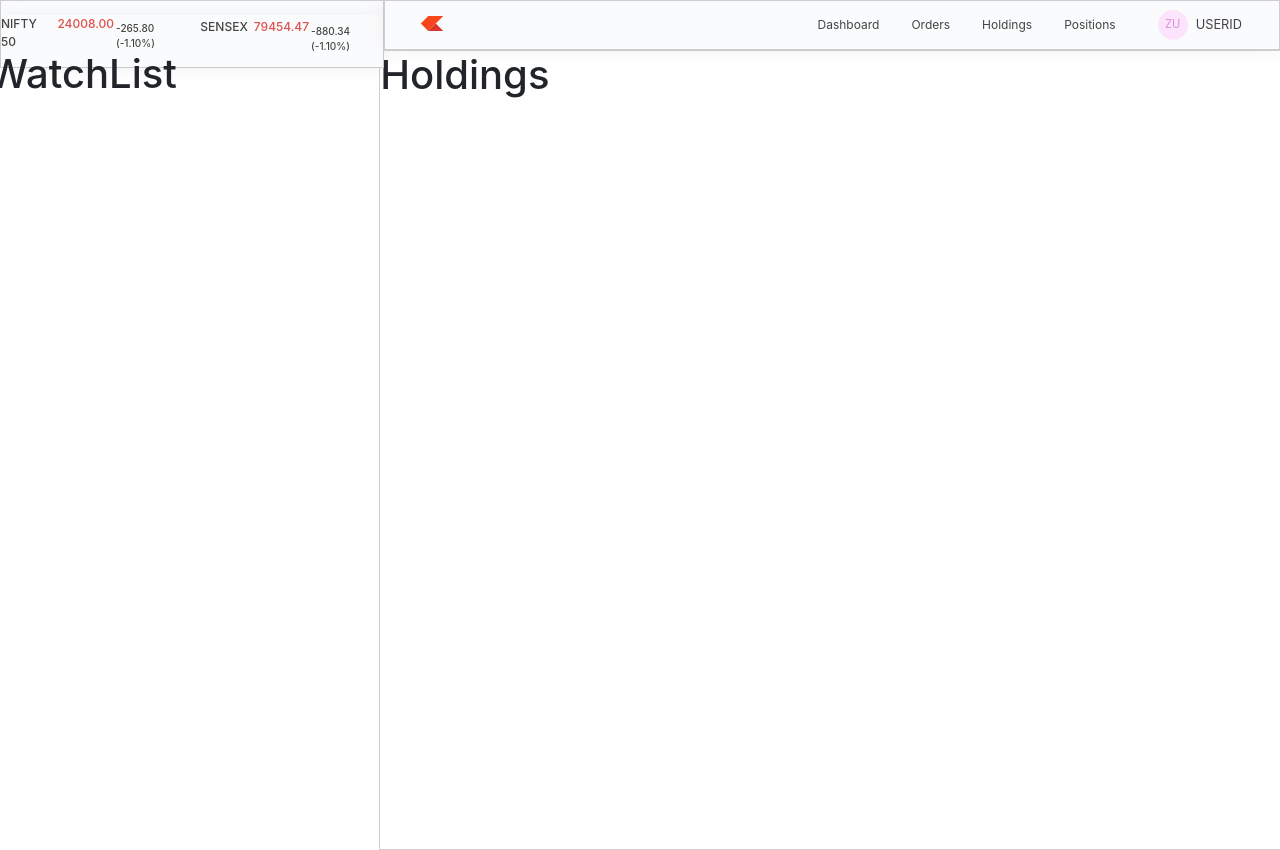
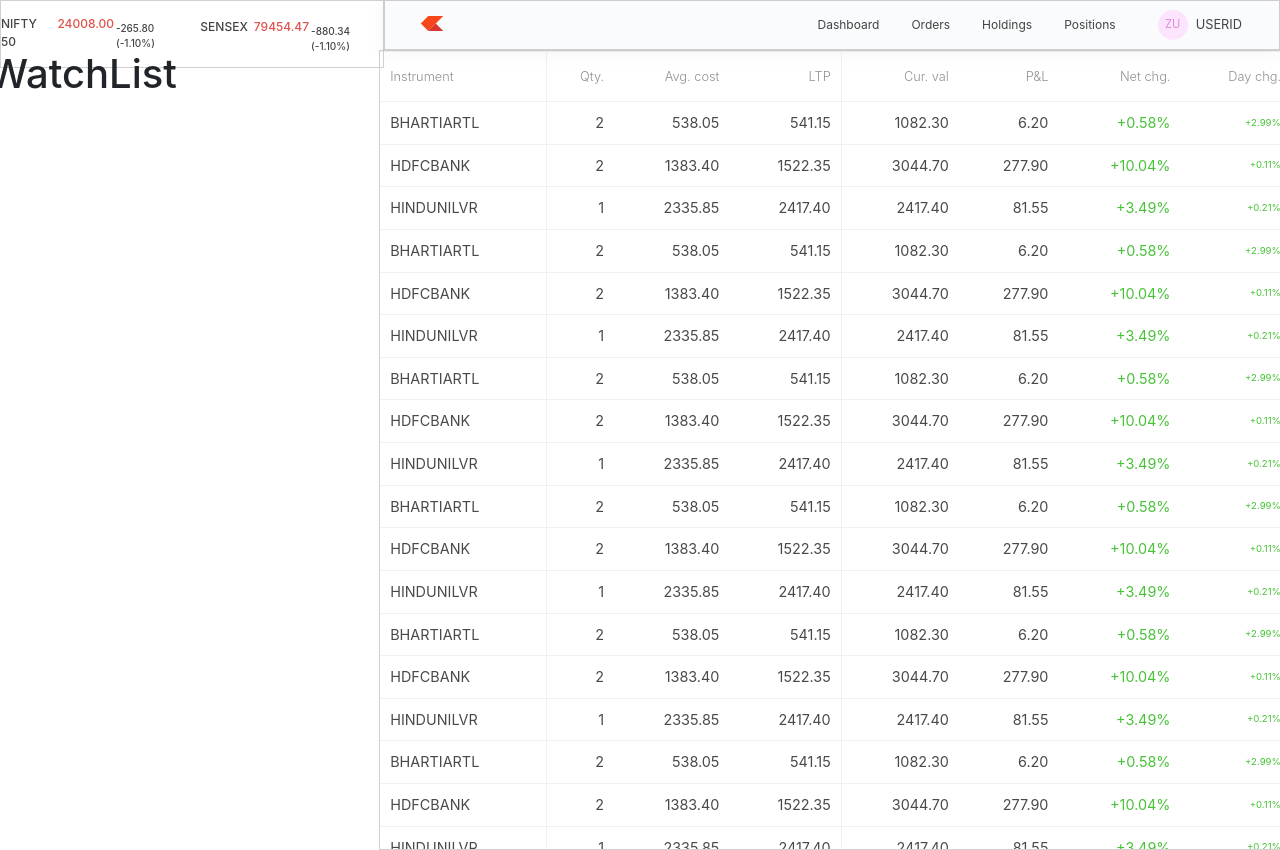
Before and after one commit to jainishh/Zerodha, a React app in the folder dashboard/: page /holdings in a window 1280 px wide. Built offline with nearby package versions, Linux system fonts and the light colour scheme.

Commit message:
Holdings

```diff
--- a/dashboard/src/components/Holdings.js
+++ b/dashboard/src/components/Holdings.js
@@ -1,7 +1,115 @@
-import React from "react";
+import React, { useState, useEffect } from "react";
+import "./Orders&Holdings.css";
+import { holdings } from "../data/data";
 
 const Holdings = () => {
-  return <h1>Holdings</h1>;
+  const [allHoldings, setAllHoldings] = useState([]);
+  const [totals, setTotals] = useState({
+    investment: 0,
+    currentValue: 0,
+    profitLoss: 0,
+    profitLossPercent: 0,
+  });
+
+  useEffect(() => {
+    setAllHoldings(holdings); //load local data
+    const allData = calculateData(holdings);
+    setTotals(allData);
+  }, []);
+
+  const calculateData = (holdings) => {
+    let totalInvest = 0;
+    let totalCurrentValue = 0;
+    holdings.forEach((stock) => {
+      totalInvest += stock.avg * stock.qty;
+      totalCurrentValue += stock.price * stock.qty;
+    });
+
+    const profitLoss = totalCurrentValue - totalInvest;
+    const profitLossPercent =
+      totalInvest > 0 ? (profitLoss / totalInvest) * 100 : 0;
+
+    return {
+      investment: totalInvest,
+      currentValue: totalCurrentValue,
+      profitLoss: profitLoss,
+      profitLossPercent: profitLossPercent,
+    };
+  };
+
+  return (
+    <div className="containerHoldings">
+      {/* <h3 className="title">Holdings ({allHoldings.length})</h3> */}
+      <div className="order-table holdings-table">
+        <table>
+          <tr>
+            <th>Instrument</th>
+            <th>Qty.</th>
+            <th>Avg. cost</th>
+            <th>LTP</th>
+            <th>Cur. val</th>
+            <th>P&L</th>
+            <th>Net chg.</th>
+            <th>Day chg.</th>
+          </tr>
+
+          {allHoldings.map((stock, index) => {
+            const curValue = stock.price * stock.qty;
+            const isProfit = curValue - stock.avg * stock.qty >= 0.0;
+            const profClass = isProfit ? "profit" : "loss";
+            const dayClass = stock.isLoss ? "loss" : "profit";
+
+            return (
+              <tr key={index}>
+                <td>{stock.name}</td>
+                <td>{stock.qty ?? 0}</td>
+                <td>
+                  {typeof stock.avg === "number"
+                    ? stock.avg.toFixed(2)
+                    : "0.00"}
+                </td>
+                <td>
+                  {typeof stock.price === "number"
+                    ? stock.price.toFixed(2)
+                    : "0.00"}
+                </td>
+                <td>
+                  {typeof curValue === "number" ? curValue.toFixed(2) : "0.00"}
+                </td>
+                <td className="profClass">
+                  {typeof stock.avg === "number" &&
+                  typeof stock.qty === "number" &&
+                  typeof curValue === "number"
+                    ? (curValue - stock.avg * stock.qty).toFixed(2)
+                    : "0.00"}
+                </td>
+                <td className={profClass}>{stock.net ?? "--"}</td>
+                <td className={dayClass}>{stock.day ?? "--"}</td>
+              </tr>
+            );
+          })}
+        </table>
+      </div>
+
+      <div className="row holding-invest-info">
+        <div className="col">
+          <h5>{totals.investment.toFixed(2)}</h5>
+          <p>Total investment</p>
+        </div>
+        <div className="col">
+          <h5>{totals.currentValue.toFixed(2)}</h5>
+          <p>Current value</p>
+        </div>
+        <div className="col">
+          <h5 className={totals.profitLoss >= 0 ? "profit" : "loss"}>
+            {totals.profitLoss.toFixed(2)} (
+            {totals.profitLossPercent.toFixed(2)}%)
+          </h5>
+          <p>P&L</p>
+        </div>
+      </div>
+    </div>
+  );
 };
 
 export default Holdings;
--- a/dashboard/src/components/Orders&Holdings.css
+++ b/dashboard/src/components/Orders&Holdings.css
@@ -105,3 +105,19 @@
 .row .col:last-child h5 {
   color: rgb(72, 194, 55);
 }
+
+.holding-invest-info {
+  margin-top: 50px;
+  margin-left: 10px;
+}
+
+.col p {
+  color: rgb(145, 145, 145) !important;
+}
+
+/* Mobile Screen */
+@media (max-width: 768px) {
+  .containerHoldings {
+    padding: 0rem 1rem;
+  }
+}
--- a/dashboard/src/components/TopBar.css
+++ b/dashboard/src/components/TopBar.css
@@ -6,7 +6,7 @@
   top: 0;
   width: 30%;
   z-index: 1000;
-  background: #fafbfc;
+  /* background: #fafbfc; */
 }
 
 .insidecontainer {
@@ -17,7 +17,7 @@
   justify-content: center;
   align-items: center;
   margin: 0;
-  box-shadow: 0 0.1rem 1rem rgba(163, 162, 162, 0.15);
+  /* box-shadow: 0 0.1rem 1rem rgba(163, 162, 162, 0.15); */
   margin-top: 14px;
 }
 
--- a/dashboard/src/data/data.js
+++ b/dashboard/src/data/data.js
@@ -60,89 +60,124 @@
     day: "+0.21%",
   },
   {
-    name: "INFY",
-    qty: 1,
-    avg: 1350.5,
-    price: 1555.45,
-    net: "+15.18%",
-    day: "-1.60%",
-    isLoss: true,
+    name: "BHARTIARTL",
+    qty: 2,
+    avg: 538.05,
+    price: 541.15,
+    net: "+0.58%",
+    day: "+2.99%",
   },
   {
-    name: "ITC",
-    qty: 5,
-    avg: 202.0,
-    price: 207.9,
-    net: "+2.92%",
-    day: "+0.80%",
+    name: "HDFCBANK",
+    qty: 2,
+    avg: 1383.4,
+    price: 1522.35,
+    net: "+10.04%",
+    day: "+0.11%",
   },
   {
-    name: "KPITTECH",
-    qty: 5,
-    avg: 250.3,
-    price: 266.45,
-    net: "+6.45%",
-    day: "+3.54%",
+    name: "HINDUNILVR",
+    qty: 1,
+    avg: 2335.85,
+    price: 2417.4,
+    net: "+3.49%",
+    day: "+0.21%",
   },
   {
-    name: "M&M",
+    name: "BHARTIARTL",
     qty: 2,
-    avg: 809.9,
-    price: 779.8,
-    net: "-3.72%",
-    day: "-0.01%",
-    isLoss: true,
+    avg: 538.05,
+    price: 541.15,
+    net: "+0.58%",
+    day: "+2.99%",
   },
   {
-    name: "RELIANCE",
-    qty: 1,
-    avg: 2193.7,
-    price: 2112.4,
-    net: "-3.71%",
-    day: "+1.44%",
+    name: "HDFCBANK",
+    qty: 2,
+    avg: 1383.4,
+    price: 1522.35,
+    net: "+10.04%",
+    day: "+0.11%",
   },
   {
-    name: "SBIN",
-    qty: 4,
-    avg: 324.35,
-    price: 430.2,
-    net: "+32.63%",
-    day: "-0.34%",
-    isLoss: true,
+    name: "HINDUNILVR",
+    qty: 1,
+    avg: 2335.85,
+    price: 2417.4,
+    net: "+3.49%",
+    day: "+0.21%",
   },
   {
-    name: "SGBMAY29",
+    name: "BHARTIARTL",
     qty: 2,
-    avg: 4727.0,
-    price: 4719.0,
-    net: "-0.17%",
-    day: "+0.15%",
+    avg: 538.05,
+    price: 541.15,
+    net: "+0.58%",
+    day: "+2.99%",
   },
   {
-    name: "TATAPOWER",
-    qty: 5,
-    avg: 104.2,
-    price: 124.15,
-    net: "+19.15%",
-    day: "-0.24%",
-    isLoss: true,
+    name: "HDFCBANK",
+    qty: 2,
+    avg: 1383.4,
+    price: 1522.35,
+    net: "+10.04%",
+    day: "+0.11%",
   },
   {
-    name: "TCS",
+    name: "HINDUNILVR",
     qty: 1,
-    avg: 3041.7,
-    price: 3194.8,
-    net: "+5.03%",
-    day: "-0.25%",
-    isLoss: true,
+    avg: 2335.85,
+    price: 2417.4,
+    net: "+3.49%",
+    day: "+0.21%",
   },
   {
-    name: "WIPRO",
-    qty: 4,
-    avg: 489.3,
-    price: 577.75,
-    net: "+18.08%",
-    day: "+0.32%",
+    name: "BHARTIARTL",
+    qty: 2,
+    avg: 538.05,
+    price: 541.15,
+    net: "+0.58%",
+    day: "+2.99%",
+  },
+  {
+    name: "HDFCBANK",
+    qty: 2,
+    avg: 1383.4,
+    price: 1522.35,
+    net: "+10.04%",
+    day: "+0.11%",
+  },
+  {
+    name: "HINDUNILVR",
+    qty: 1,
+    avg: 2335.85,
+    price: 2417.4,
+    net: "+3.49%",
+    day: "+0.21%",
+  },
+  {
+    name: "BHARTIARTL",
+    qty: 2,
+    avg: 538.05,
+    price: 541.15,
+    net: "+0.58%",
+    day: "+2.99%",
+  },
+  {
+    name: "HDFCBANK",
+    qty: 2,
+    avg: 1383.4,
+    price: 1522.35,
+    net: "+10.04%",
+    day: "+0.11%",
+  },
+  {
+    name: "HINDUNILVR",
+    qty: 1,
+    avg: 2335.85,
+    price: 2417.4,
+    net: "+3.49%",
+    day: "+0.21%",
   },
 ];
 
```
